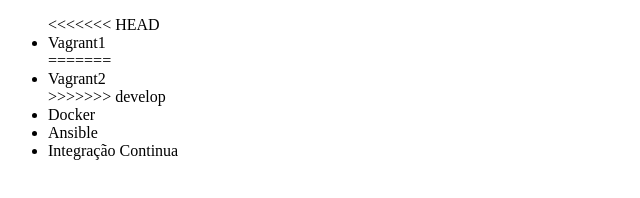
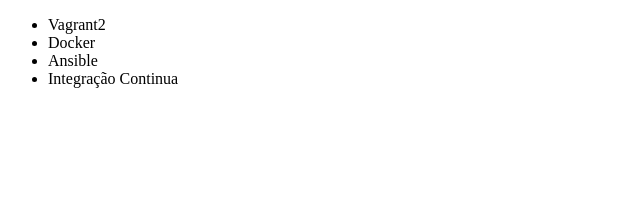
Before and after one commit to duduyano/teste, a plain HTML site: page index.html in a window 1280 px wide. Shown: the whole page, without its empty margins (0-640 px from the left). Drawn offline with Linux system fonts and the light colour scheme.

Commit message:
Correção

```diff
--- a/index.html
+++ b/index.html
@@ -6,11 +6,8 @@
 </head>
 <body>
     <ul>
-<<<<<<< HEAD
-        <li>Vagrant1</li>
-=======
+
         <li>Vagrant2</li>
->>>>>>> develop
         <li>Docker</li>
         <li>Ansible</li>
         <li>Integração Continua</li>
```
Also changed, not shown: Novo Documento de Texto.txt.
